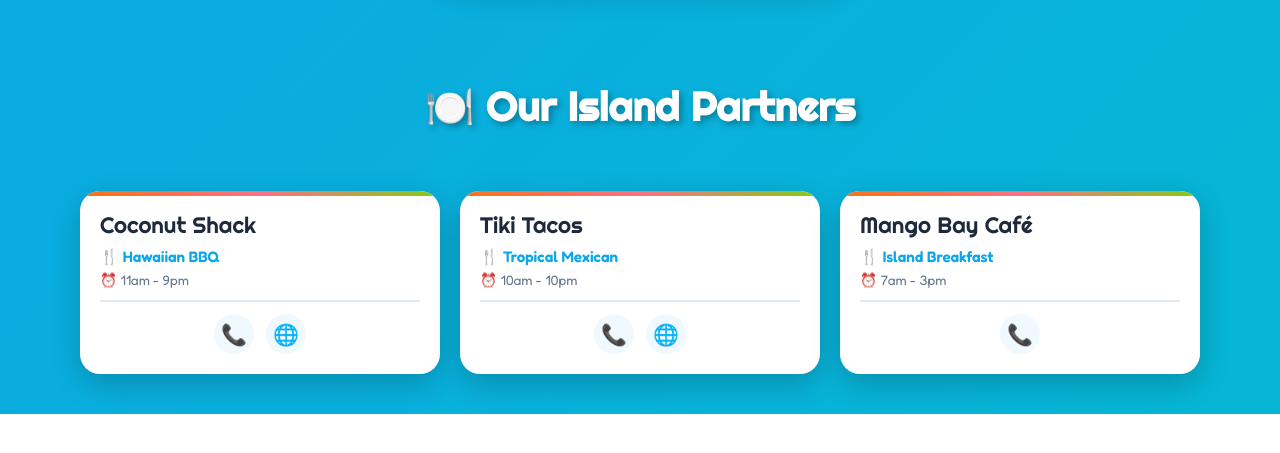
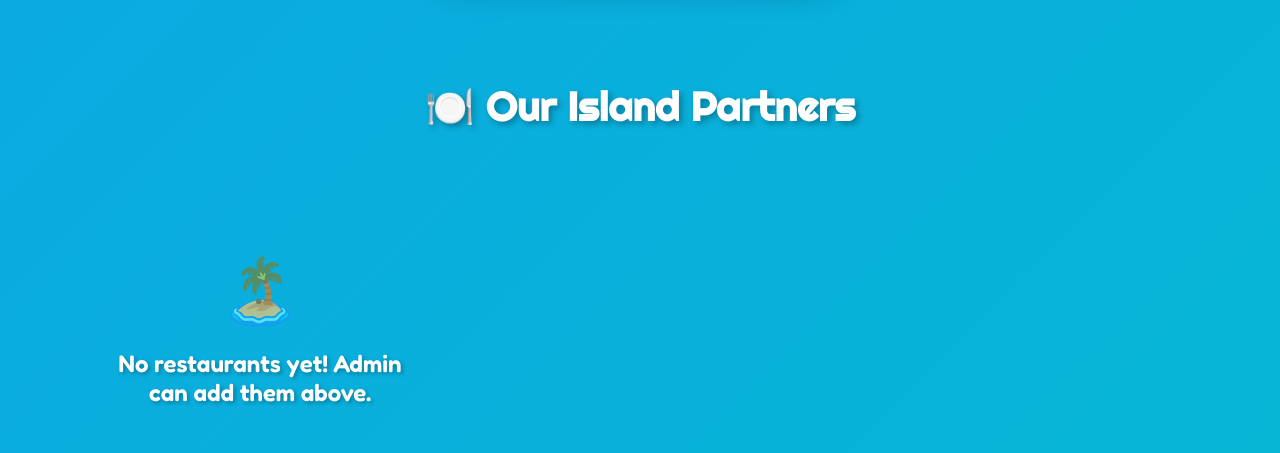
Before and after one commit to Kearl4202/island-eats, a website: page index.html in a window 1280 px wide. Shown: the part 920-1373 px from the top of the page. Before the commit the page ends 1334 px from the top, so only its background shows below. Drawn offline with Linux system fonts and the light colour scheme.

Commit message:
index.html

```diff
--- a/index.html
+++ b/index.html
@@ -567,6 +567,7 @@
                 <input type="url" id="addBusinessWebsite" placeholder="e.g., https://coconutshack.com">
             </div>
             <button class="btn btn-primary" onclick="addBusiness()">Add Restaurant</button>
+            <button class="btn btn-secondary" onclick="clearAllData()" style="margin-top: 10px;">Clear All Restaurants</button>
             <button class="logout-btn" onclick="logout()">Logout</button>
         </div>
 
@@ -673,6 +674,17 @@
             }
         }
 
+        // Clear all data
+        function clearAllData() {
+            if (!isAdmin) return;
+
+            if (confirm('⚠️ This will delete ALL restaurants! Are you sure?')) {
+                localStorage.removeItem('islandEatsBusinesses');
+                loadBusinesses();
+                alert('All restaurants cleared! You can now add new ones.');
+            }
+        }
+
         // Admin login
         function openAdminModal() {
             if (isAdmin) {
@@ -709,39 +721,7 @@
             loadBusinesses(); // Reload to hide delete buttons
         }
 
-        // Add some sample data if empty (remove this in production)
-        function initializeSampleData() {
-            const businesses = JSON.parse(localStorage.getItem('islandEatsBusinesses') || '[]');
-            if (businesses.length === 0) {
-                const samples = [
-                    {
-                        name: 'Coconut Shack',
-                        cuisine: 'Hawaiian BBQ',
-                        hours: '11am - 9pm',
-                        phone: '(956) 555-0123',
-                        website: 'https://coconutshack.com'
-                    },
-                    {
-                        name: 'Tiki Tacos',
-                        cuisine: 'Tropical Mexican',
-                        hours: '10am - 10pm',
-                        phone: '(956) 555-0456',
-                        website: 'https://tikitacos.com'
-                    },
-                    {
-                        name: 'Mango Bay Café',
-                        cuisine: 'Island Breakfast',
-                        hours: '7am - 3pm',
-                        phone: '(956) 555-0789',
-                        website: ''
-                    }
-                ];
-                localStorage.setItem('islandEatsBusinesses', JSON.stringify(samples));
-            }
-        }
-
         // Initialize on page load
-        initializeSampleData();
         loadBusinesses();
     </script>
 </body>
```
